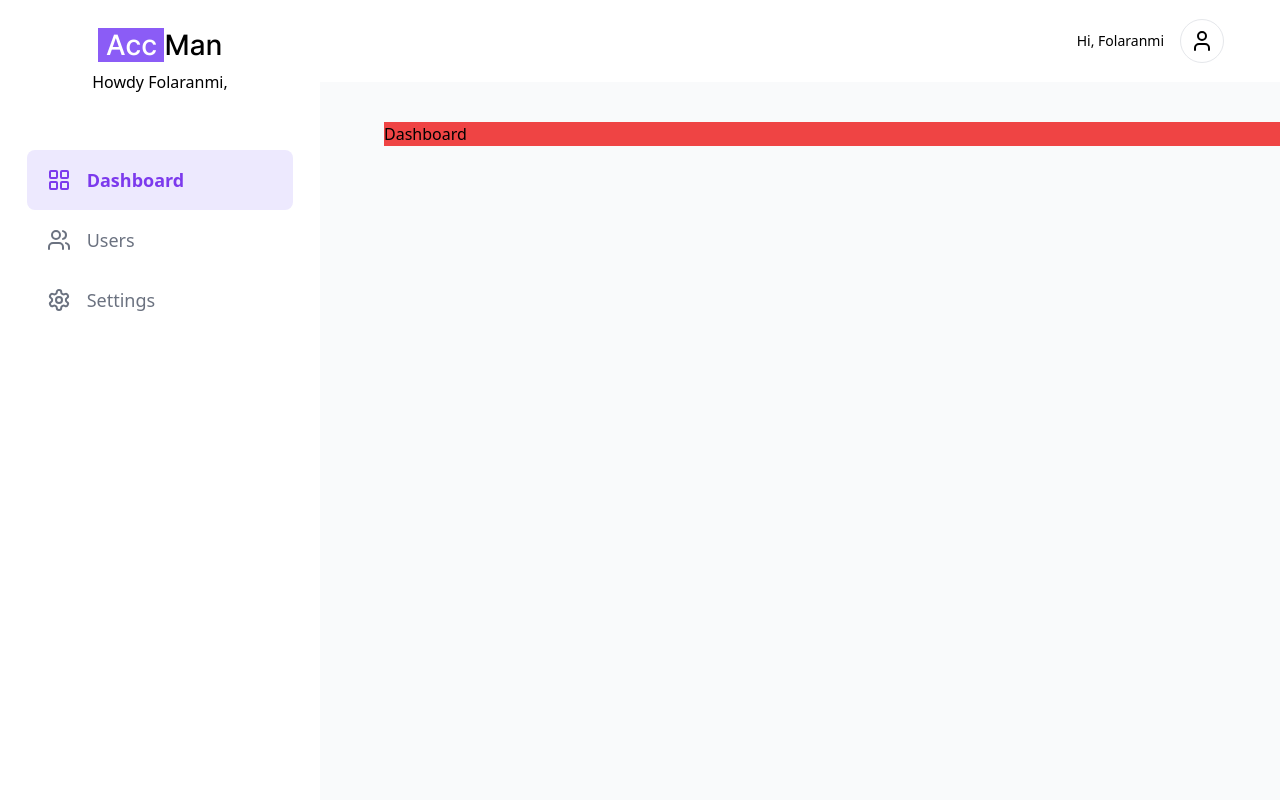
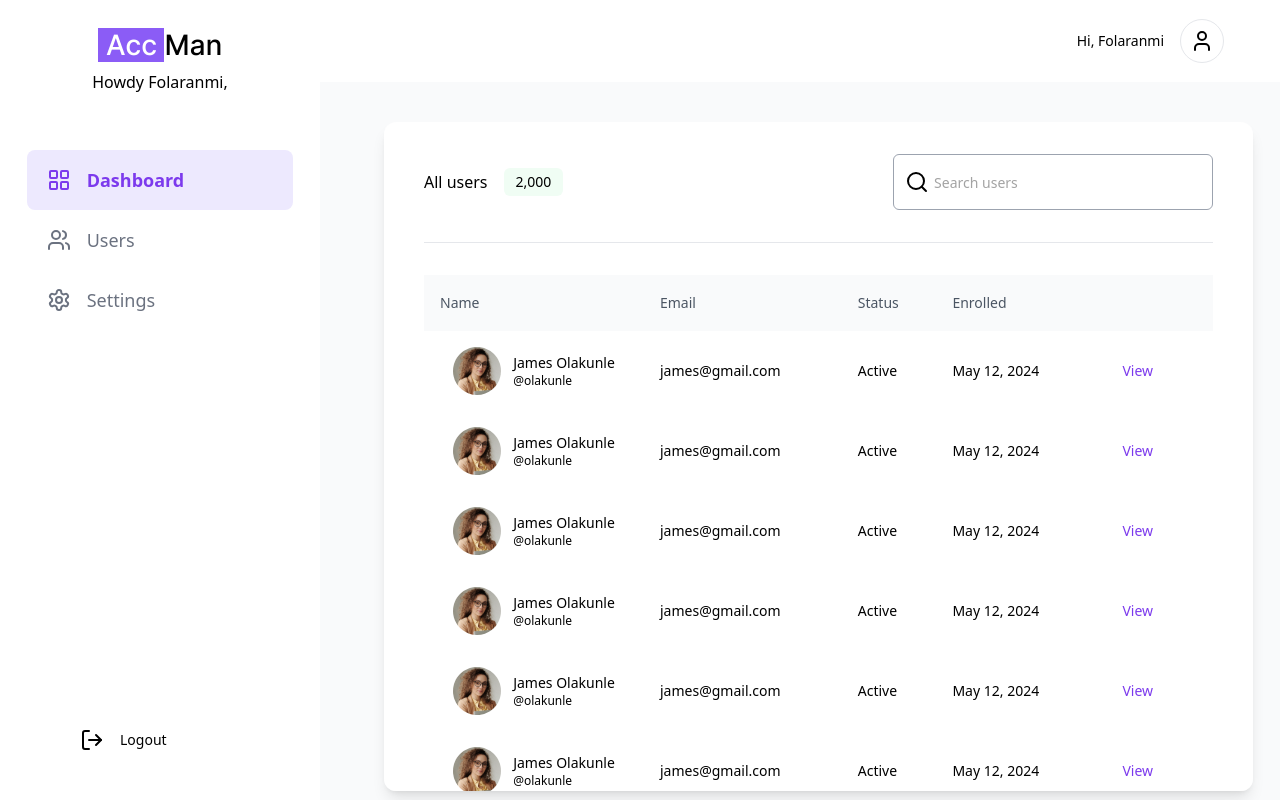
Before and after one commit to skippergoroye/Account-Management-system, a React (Vite) app: page /dashboard in a window 1280 px wide. Built offline with nearby package versions, Linux system fonts and the light colour scheme.

Commit message:
dashboard

```diff
--- /dev/null
+++ b/src/components/CustomModal.jsx
@@ -0,0 +1,62 @@
+// import Pattern from '@/public/images/pattern.svg'
+import {
+  Dialog,
+  DialogClose,
+  DialogContent,
+  DialogDescription,
+  DialogFooter,
+  DialogHeader,
+  DialogTitle,
+  DialogTrigger,
+} from "./ui/dialog";
+
+import PropTypes from "prop-types";
+import { cn } from "../lib/utils";
+import { Copy } from "lucide-react";
+
+export const CustomModal = ({
+  isOpen,
+  onClose,
+  title,
+  description,
+  footer,
+  children,
+  className,
+}) => {
+  return (
+    <Dialog open={isOpen} onOpenChange={onClose} modal={true}>
+      <DialogContent className={cn(`sm:max-w-lg`, className)}>
+        {/* <Image alt='pattern' src={Pattern} className='absolute -top-0 h-30' /> */}
+
+        <DialogHeader>
+          {!!title && <DialogTitle>{title}</DialogTitle>}
+
+          {/* Description */}
+          {!!description && (
+            <DialogDescription>
+              Anyone who has this link will be able to view this.
+            </DialogDescription>
+          )}
+        </DialogHeader>
+
+        {children}
+
+        {/* Footer */}
+        {!!footer && (
+          <DialogFooter className="sm:justify-start">{footer}</DialogFooter>
+        )}
+      </DialogContent>
+    </Dialog>
+  );
+};
+
+CustomModal.propType = {
+  isOpen: PropTypes.bool,
+  children: React.ReactNode,
+  onClose: PropTypes.func,
+  title: PropTypes.string,
+  description: PropTypes.string,
+  header: React.ReactNode,
+  footer: React.ReactNode,
+  className: PropTypes.string,
+};
--- a/src/components/DashboardNavbar.jsx
+++ b/src/components/DashboardNavbar.jsx
@@ -1,14 +1,18 @@
-import { User } from "lucide-react";
+import { Menu, User } from "lucide-react";
 import React from "react";
 
 const DashBoardNavbar = () => {
   return (
-    <div className="bg-white sticky h-[82px] top-0 w-full pr-14 z-20 flex items-center justify-end gap-4">
-      <div className="flex items-center">
+    <div className="bg-white sticky h-[82px] top-0 w-full px-5 md:px-14 z-20 flex items-center justify-between ">
+      <div className="lg:hidden">
+        <Menu />
+      </div>
+      <div className="hidden lg:block" />
+      <div className="flex items-center gap-4">
         <p className="text-sm font-normal">Hi, Folaranmi</p>
-      </div>
-      <div className="flex items-center justify-center border rounded-full w-11 h-11">
-        <User />
+        <div className="flex items-center justify-center border rounded-full w-11 h-11">
+          <User />
+        </div>
       </div>
     </div>
   );
--- a/src/components/DashboardSidebar.jsx
+++ b/src/components/DashboardSidebar.jsx
@@ -1,7 +1,8 @@
 import { sidebarLinks } from "../constants";
 import { NavLink, useLocation } from "react-router-dom";
 import Logo from "../assets/PNG/logo.png";
-import { LayoutGrid, Settings, Users } from "lucide-react";
+import { LayoutGrid, LogOut, Settings, Users } from "lucide-react";
+import { Button } from "./ui/button";
 
 const DashboardSidebar = () => {
   const { pathname } = useLocation();
@@ -14,7 +15,7 @@ const DashboardSidebar = () => {
   };
 
   return (
-    <div className="col-span-3 bg-white">
+    <div className="relative hidden col-span-3 bg-white lg:block">
       <div className="flex items-center justify-center mt-7">
         <img src={Logo} alt="Logo" className="h-[20px] md:h-[34px]" />
       </div>
@@ -51,6 +52,13 @@ const DashboardSidebar = () => {
           );
         })}
       </div>
+      <Button
+        variant="ghost"
+        className="absolute flex items-center gap-4 left-16 hover:bg-transparent bottom-10"
+      >
+        <LogOut />
+        Logout
+      </Button>
     </div>
   );
 };
--- a/src/components/ui/table.jsx
+++ b/src/components/ui/table.jsx
@@ -1,29 +1,31 @@
-import * as React from "react"
+import * as React from "react";
 
-import { cn } from "@/lib/utils"
+import { cn } from "../../lib/utils";
 
 const Table = React.forwardRef(({ className, ...props }, ref) => (
   <div className="relative w-full overflow-auto">
     <table
       ref={ref}
       className={cn("w-full caption-bottom text-sm", className)}
-      {...props} />
+      {...props}
+    />
   </div>
-))
-Table.displayName = "Table"
+));
+Table.displayName = "Table";
 
 const TableHeader = React.forwardRef(({ className, ...props }, ref) => (
-  <thead ref={ref} className={cn("[&_tr]:border-b", className)} {...props} />
-))
-TableHeader.displayName = "TableHeader"
+  <thead ref={ref} className={cn("[&_tr]:", className)} {...props} />
+));
+TableHeader.displayName = "TableHeader";
 
 const TableBody = React.forwardRef(({ className, ...props }, ref) => (
   <tbody
     ref={ref}
     className={cn("[&_tr:last-child]:border-0", className)}
-    {...props} />
-))
-TableBody.displayName = "TableBody"
+    {...props}
+  />
+));
+TableBody.displayName = "TableBody";
 
 const TableFooter = React.forwardRef(({ className, ...props }, ref) => (
   <tfoot
@@ -32,47 +34,52 @@ const TableFooter = React.forwardRef(({ className, ...props }, ref) => (
       "border-t bg-slate-100/50 font-medium [&>tr]:last:border-b-0 dark:bg-slate-800/50",
       className
     )}
-    {...props} />
-))
-TableFooter.displayName = "TableFooter"
+    {...props}
+  />
+));
+TableFooter.displayName = "TableFooter";
 
 const TableRow = React.forwardRef(({ className, ...props }, ref) => (
   <tr
     ref={ref}
     className={cn(
-      "border-b transition-colors hover:bg-slate-100/50 data-[state=selected]:bg-slate-100 dark:hover:bg-slate-800/50 dark:data-[state=selected]:bg-slate-800",
+      "transition-colors hover:bg-slate-100/50 data-[state=selected]:bg-slate-100 dark:hover:bg-slate-800/50 dark:data-[state=selected]:bg-slate-800",
       className
     )}
-    {...props} />
-))
-TableRow.displayName = "TableRow"
+    {...props}
+  />
+));
+TableRow.displayName = "TableRow";
 
 const TableHead = React.forwardRef(({ className, ...props }, ref) => (
   <th
     ref={ref}
     className={cn(
-      "h-12 px-4 text-left align-middle font-medium text-slate-500 [&:has([role=checkbox])]:pr-0 dark:text-slate-400",
+      "h-12 px-4 text-left align-middle font-medium text-gray-600 [&:has([role=checkbox])]:pr-0 dark:text-slate-400",
       className
     )}
-    {...props} />
-))
-TableHead.displayName = "TableHead"
+    {...props}
+  />
+));
+TableHead.displayName = "TableHead";
 
 const TableCell = React.forwardRef(({ className, ...props }, ref) => (
   <td
     ref={ref}
     className={cn("p-4 align-middle [&:has([role=checkbox])]:pr-0", className)}
-    {...props} />
-))
-TableCell.displayName = "TableCell"
+    {...props}
+  />
+));
+TableCell.displayName = "TableCell";
 
 const TableCaption = React.forwardRef(({ className, ...props }, ref) => (
   <caption
     ref={ref}
     className={cn("mt-4 text-sm text-slate-500 dark:text-slate-400", className)}
-    {...props} />
-))
-TableCaption.displayName = "TableCaption"
+    {...props}
+  />
+));
+TableCaption.displayName = "TableCaption";
 
 export {
   Table,
@@ -83,4 +90,4 @@ export {
   TableRow,
   TableCell,
   TableCaption,
-}
+};
--- a/src/layout/DashboardLayout.jsx
+++ b/src/layout/DashboardLayout.jsx
@@ -4,11 +4,11 @@ const DashboardLayout = ({ children, isSettings }) => {
   return (
     <main className="bg-[#f9fafb] relative h-screen w-screen grid grid-cols-12">
       <DashboardSidebar />
-      <div className="h-screen col-span-9 col-start-4 overflow-hidden pb-14">
+      <div className="h-screen col-span-12 overflow-hidden lg:col-start-4 lg:col-span-9 pb-14">
         <DashboardNavbar />
         <div
           className={`${
-            !isSettings ? "pl-16 pt-10" : "pt-0"
+            !isSettings ? "pl-3.5 md:pl-9 lg:pl-16 pt-10" : "pt-0"
           } overflow-y-scroll h-full hideScrollbar`}
         >
           {children}
--- a/src/pages/Dashboard.jsx
+++ b/src/pages/Dashboard.jsx
@@ -1,15 +1,81 @@
-import React from 'react'
-import DashboardLayout from '../layout/DashboardLayout'
+import React from "react";
+import DashboardLayout from "../layout/DashboardLayout";
+import avatar from "../assets/icons/avatar.svg";
 
+import { Search } from "lucide-react";
+import { Input } from "../components/ui/input";
+import {
+  Table,
+  TableBody,
+  TableCaption,
+  TableCell,
+  TableHead,
+  TableHeader,
+  TableRow,
+} from "../components/ui/table";
+import { Link } from "react-router-dom";
+import { Button } from "../components/ui/button";
 
 const Dashboard = () => {
   return (
     <DashboardLayout>
-      <div className='bg-red-500'>
-        Dashboard
+      <div className="bg-white px-10 py-8 h-[95%] w-[97%] rounded-xl shadow-lg overflow-y-scroll">
+        <div className="flex items-center justify-between">
+          <div className="flex items-center gap-4">
+            <p>All users</p>
+            <div className="bg-[#F0FDF4] px-3 rounded-md text-sm py-1">
+              2,000
+            </div>
+          </div>
+          <div className="w-[320px]">
+            <Input
+              className=""
+              leftIcon={<Search />}
+              placeholder="Search users"
+            />
+          </div>
+        </div>
+        <hr className="my-8" />
+        <Table>
+          <TableHeader className="rounded-md bg-gray-50 h-14">
+            <TableRow>
+              <TableHead className="w-[220px]">Name</TableHead>
+              <TableHead>Email</TableHead>
+              <TableHead>Status</TableHead>
+              <TableHead>Enrolled</TableHead>
+              <TableHead></TableHead>
+            </TableRow>
+          </TableHeader>
+          <TableBody>
+            {[1, 2, 3, 4, 5, 6, 7, 8, 9].map((_data, i) => (
+              <TableRow key={_data + i}>
+                <TableCell className="font-medium">
+                  <div className="flex items-center justify-center gap-3">
+                    <img src={avatar} />
+                    <div>
+                      <h6>James Olakunle</h6>
+                      <p className="text-xs font-normal">@olakunle</p>
+                    </div>
+                  </div>
+                </TableCell>
+                <TableCell>james@gmail.com</TableCell>
+                <TableCell>Active</TableCell>
+                <TableCell className="">May 12, 2024</TableCell>
+                <TableCell className="">
+                  <Button
+                    variant="link"
+                    className="hover:bg-transparent text-violet-600"
+                  >
+                    View
+                  </Button>
+                </TableCell>
+              </TableRow>
+            ))}
+          </TableBody>
+        </Table>
       </div>
     </DashboardLayout>
-  )
-}
+  );
+};
 
-export default Dashboard
+export default Dashboard;
```
Also changed, not shown: src/components/ui/input.jsx (+9 -1 lines).
